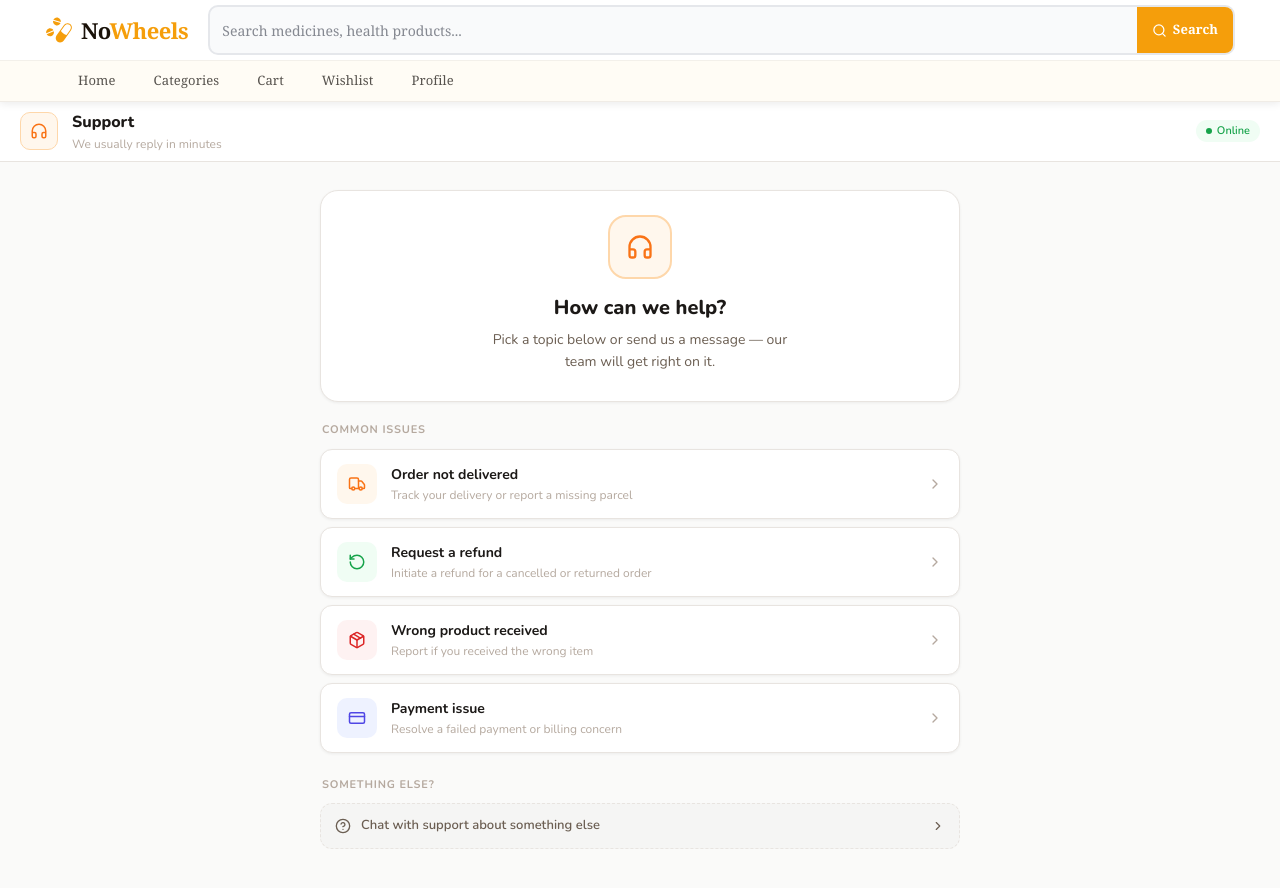
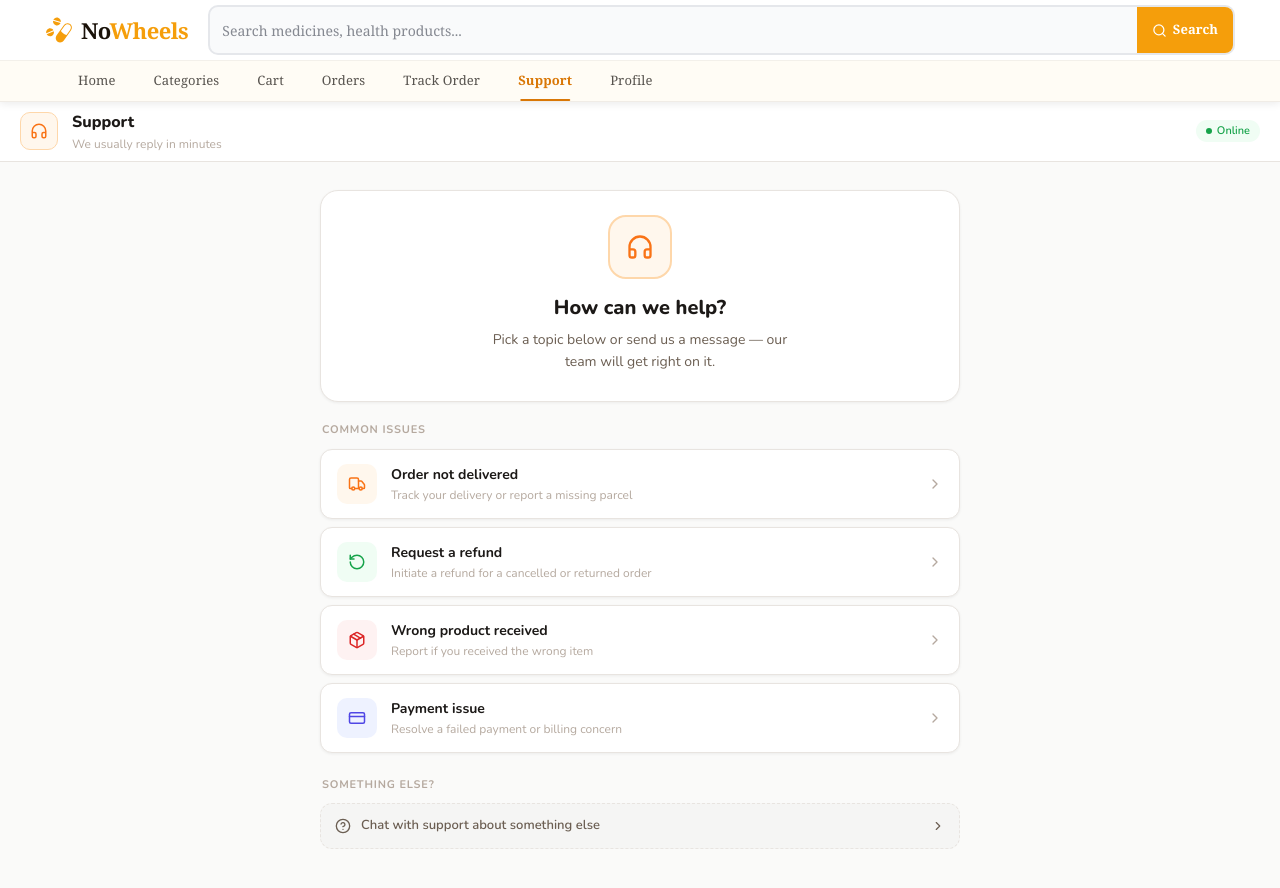
Before and after one commit to addityaasharma/dronedelivery, a React (Vite) app: page /support in a window 1280 px wide. Shown: the top 888 px of the page. Built offline with nearby package versions, Linux system fonts and the light colour scheme.

Commit message:
final done

```diff
--- a/src/pages/user/dashboard/Header.jsx
+++ b/src/pages/user/dashboard/Header.jsx
@@ -8,7 +8,9 @@ const NAV_LINKS = [
     { label: "Home", path: "/" },
     { label: "Categories", path: "/category" },
     { label: "Cart", path: "/cart" },
-    { label: "Wishlist", path: "/liked-products" },
+    { label: "Orders", path: "/orders" },
+    { label: "Track Order", path: "/track-order" },
+    { label: "Support", path: "/support" },
     { label: "Profile", path: "/profile" },
 ];
 
@@ -236,7 +238,6 @@ const Header = () => {
                                 </div>
                             ) : (
                                 <>
-                                    {/* Dropdown header */}
                                     <div style={{
                                         display: "flex", alignItems: "center", justifyContent: "space-between",
                                         padding: "10px 16px", borderBottom: "1px solid #f3f4f6", background: "#fafafa",
@@ -252,7 +253,6 @@ const Header = () => {
                                         </button>
                                     </div>
 
-                                    {/* Suggestion list */}
                                     <ul style={{ listStyle: "none", padding: 0, margin: 0 }}>
                                         {suggestions.map((product, idx) => (
                                             <li
@@ -271,7 +271,6 @@ const Header = () => {
                                                     transition: "background 0.15s",
                                                 }}
                                             >
-                                                {/* Thumbnail */}
                                                 <div style={{
                                                     width: 40, height: 40, borderRadius: 8,
                                                     overflow: "hidden", background: "#fef3c7",
@@ -290,7 +289,6 @@ const Header = () => {
                                                     )}
                                                 </div>
 
-                                                {/* Text */}
                                                 <div style={{ flex: 1, minWidth: 0 }}>
                                                     <p style={{ fontSize: 13, fontWeight: 500, color: "#111827", margin: 0, whiteSpace: "nowrap", overflow: "hidden", textOverflow: "ellipsis" }}>
                                                         <HighlightedText text={product.title} query={searchQuery} />
@@ -300,7 +298,6 @@ const Header = () => {
                                                     </p>
                                                 </div>
 
-                                                {/* Arrow */}
                                                 <span style={{ color: "#d1d5db", fontSize: 16, flexShrink: 0 }}>›</span>
                                             </li>
                                         ))}
@@ -312,7 +309,7 @@ const Header = () => {
                 </div>
             </div>
 
-            {/* ── Desktop Nav (hidden on mobile) ── */}
+            {/* ── Desktop Nav ── */}
             <DesktopNav pathname={pathname} navigate={navigate} isActive={isActive} />
 
             <style>{`@keyframes spin { to { transform: rotate(360deg); } }`}</style>
@@ -345,6 +342,7 @@ const DesktopNav = ({ navigate, isActive }) => (
                                 fontFamily: "'Georgia', serif",
                                 transition: "color 0.2s",
                                 letterSpacing: "0.01em",
+                                whiteSpace: "nowrap",
                             }}
                             onMouseEnter={e => { if (!active) e.currentTarget.style.color = "#d97706"; }}
                             onMouseLeave={e => { if (!active) e.currentTarget.style.color = "#57534e"; }}
--- a/src/pages/user/dashboard/MobileBottomNav.jsx
+++ b/src/pages/user/dashboard/MobileBottomNav.jsx
@@ -1,17 +1,18 @@
 import React from "react";
 import { useNavigate, useLocation } from "react-router-dom";
-import { FiHome, FiGrid, FiShoppingCart, FiHeart, FiUser } from "react-icons/fi";
+import { FiHome, FiGrid, FiShoppingCart, FiPackage, FiHeadphones, FiUser } from "react-icons/fi";
 
 const MobileBottomNav = () => {
     const navigate = useNavigate();
     const { pathname } = useLocation();
 
     const tabs = [
-        { icon: <FiHome size={22} />, label: "Home", path: "/" },
-        { icon: <FiGrid size={22} />, label: "Categories", path: "/category" },
-        { icon: <FiShoppingCart size={22} />, label: "Cart", path: "/cart" },
-        { icon: <FiHeart size={22} />, label: "Wishlist", path: "/liked-products" },
-        { icon: <FiUser size={22} />, label: "Profile", path: "/profile" },
+        { icon: <FiHome size={20} />, label: "Home", path: "/" },
+        { icon: <FiGrid size={20} />, label: "Category", path: "/category" },
+        { icon: <FiShoppingCart size={20} />, label: "Cart", path: "/cart" },
+        { icon: <FiPackage size={20} />, label: "Orders", path: "/track-order" },
+        { icon: <FiHeadphones size={20} />, label: "Support", path: "/support" },
+        { icon: <FiUser size={20} />, label: "Profile", path: "/profile" },
     ];
 
     return (
@@ -48,7 +49,7 @@ const MobileBottomNav = () => {
                         </span>
                         <span
                             style={{
-                                fontSize: "10px",
+                                fontSize: "9px",
                                 fontWeight: "600",
                                 color: active ? "#d97706" : "#b8a090",
                                 fontFamily: "'Georgia', serif",
@@ -61,7 +62,7 @@ const MobileBottomNav = () => {
                                 style={{
                                     position: "absolute",
                                     bottom: 0,
-                                    width: "32px",
+                                    width: "28px",
                                     height: "2.5px",
                                     background: "#d97706",
                                     borderRadius: "9999px",
--- a/src/pages/user/product/OrderPage.jsx
+++ b/src/pages/user/product/OrderPage.jsx
@@ -143,7 +143,11 @@ const OrderPage = () => {
 
     useEffect(() => { window.scrollTo({ top: 0, behavior: "smooth" }); }, []);
 
-    if (!items.length) { navigate("/"); return null; }
+    useEffect(() => {
+        if (!items.length) {
+            navigate("/");
+        }
+    }, [items, navigate]);
 
     const subtotal = items.reduce((sum, i) => sum + (i.price ?? i.product_price ?? 0) * (i.quantity || 1), 0);
     const deliveryFee = deliveryType === "express" ? 29 : 0;
```
